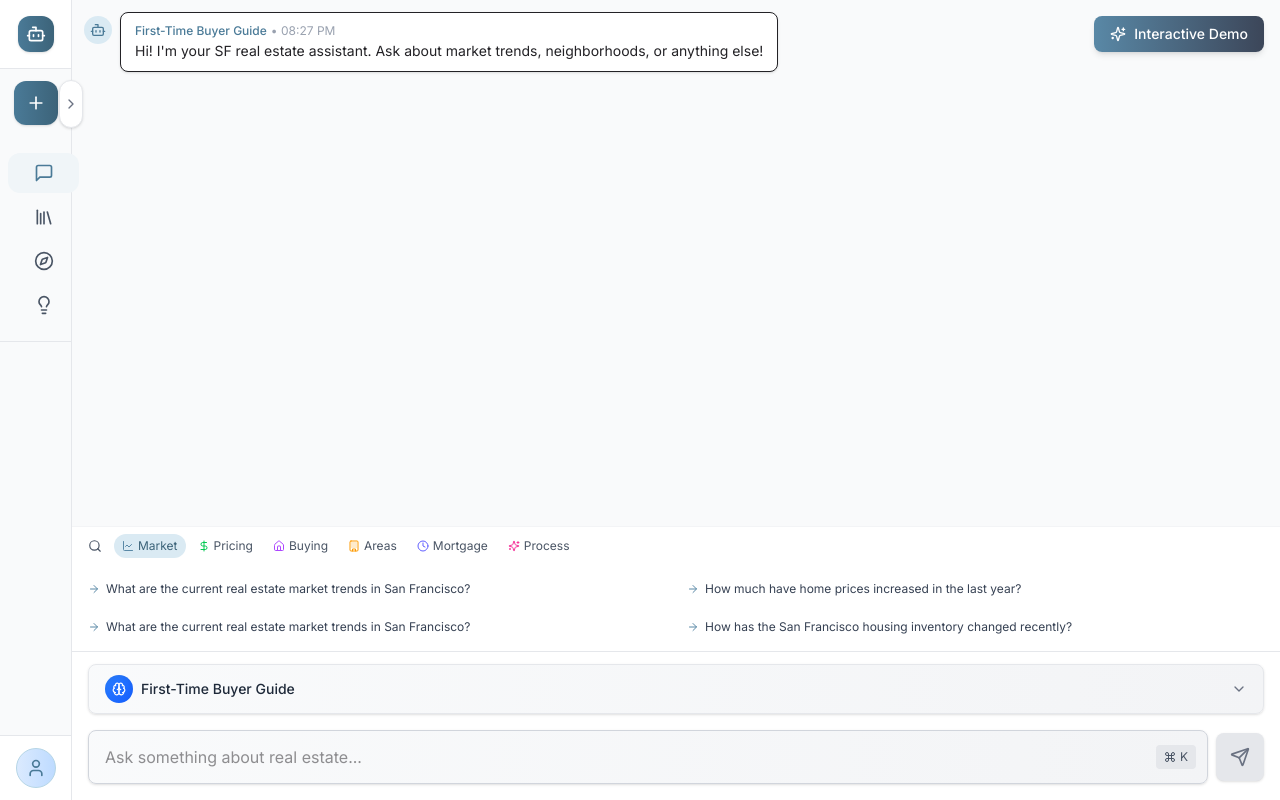
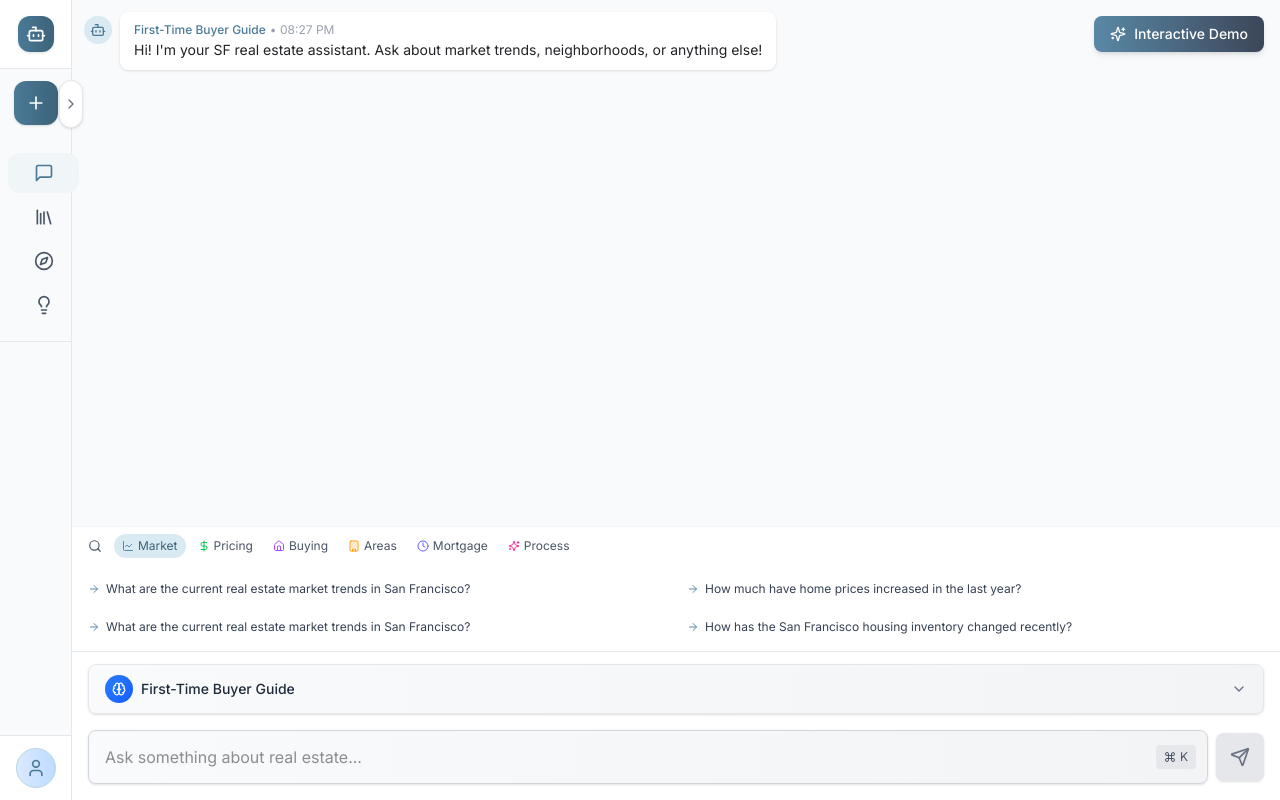
Before and after one commit to buzzhype/neo-next, a Next.js app: page /super in a window 1280 px wide. Built offline with nearby package versions, Linux system fonts and the light colour scheme.

Commit message:
Update ChatSection.tsx

```diff
--- a/src/app/super/ChatSection.tsx
+++ b/src/app/super/ChatSection.tsx
@@ -343,8 +343,8 @@ export default function ChatSection({
                   <div
                     className={`rounded-lg px-3.5 py-2.5 ${
                       message.role === "user"
-                        ? "bg-blue-600 text-white"
-                        : "bg-white border shadow-sm"
+                        ? "bg-slate-800 text-white"
+                        : "bg-white shadow-sm"
                     }`}
                   >
                     {/* Agent name at the top of agent messages */}
```
